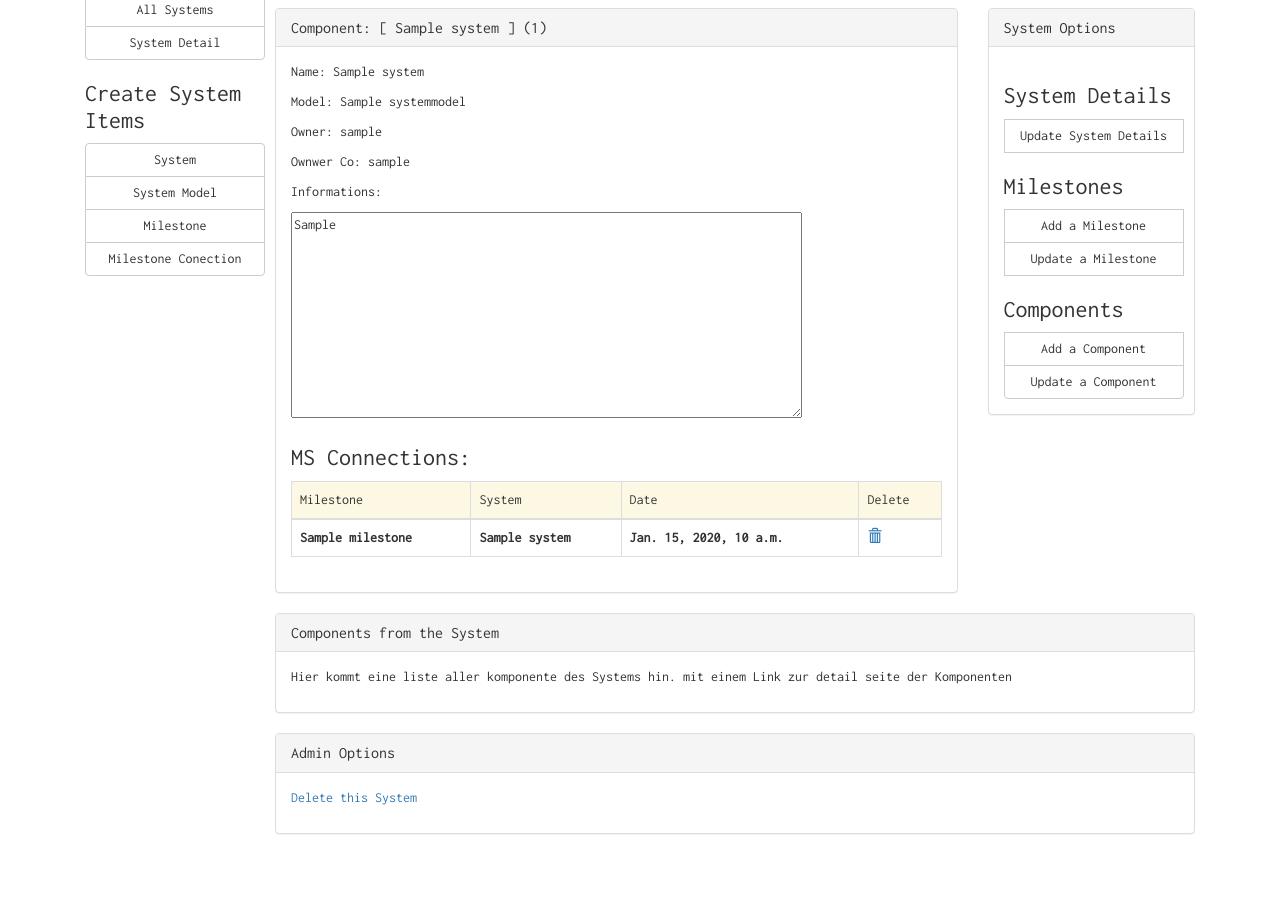
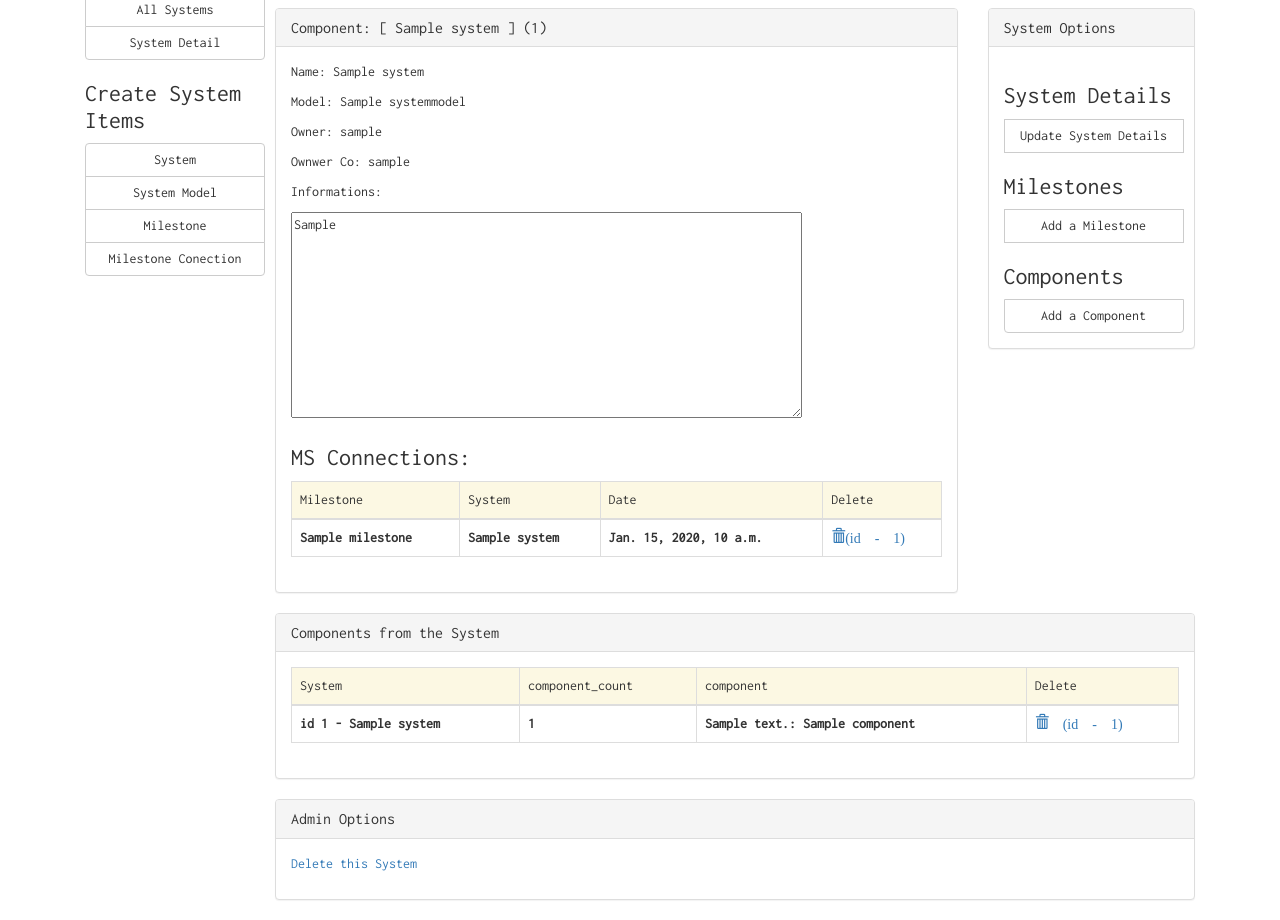
Before and after one commit to woastel/SeeN, a Django app: a page that uses taffwebapp/system/templates/system/system_detail_view.html in a window 1280 px wide. Shown: the part 135-1055 px from the top of the page. Before the commit the page ends 969 px from the top, so only its background shows below. Run offline with Django 3.2, Linux system fonts and the light colour scheme; a user stored in the database is signed in; tables that the repository leaves empty hold one stand-in row (values such as "Sample post"); some libraries are stand-ins or nearby versions.

Commit message:
system app: create component connection
component connection between system and component
is now supported ... this table simulates the relesed components for a
system

```diff
--- a/taffwebapp/system/forms.py
+++ b/taffwebapp/system/forms.py
@@ -1,4 +1,5 @@
 from django import forms
+from components.models import Component
 from .models import (
     System,
     SystemModel,
@@ -75,6 +76,8 @@ class Create_MSDBConnention_Form2(forms.ModelForm):
         }
 
 class Create_Component_Connection_Form(forms.ModelForm):
+    component = forms.ModelChoiceField(queryset=Component.objects.order_by("name"))
+
     class Meta:
         model = System_Component_connection
         fields = [
--- a/taffwebapp/system/templates/system/system_detail_view.html
+++ b/taffwebapp/system/templates/system/system_detail_view.html
@@ -58,7 +58,7 @@
                   <th>{{ item.system.name }}</th>
                   <th>{{ item.creation_date }}</th>
                   <th><a href="{% url 'system:delete_msdb_connection' item.id %}">
-                    <span class="glyphicon glyphicon-trash"></span>
+                    <span class="glyphicon glyphicon-trash">(id - {{item.id}})</span>
                   </a></th>
                 </tr>
               {% endfor %}
@@ -86,17 +86,12 @@
           <button type="button" class="btn btn-default" onclick="location.href = '{% url 'system:create_ms_connection_from_system' system.id %}';">
             Add a Milestone
           </button>
-          <button type="button" class="btn btn-default" onclick="location.href = '#';">
-            Update a Milestone
+
+          <h3>Components</h3>
+          <button type="button" class="btn btn-default" onclick="location.href = '{% url 'system:create_component_connection' system.id %}';">
+            Add a Component
           </button>
 
-          <h3>Components</h3>
-          <button type="button" class="btn btn-default" onclick="location.href = '#';">
-            Add a Component
-          </button>
-          <button type="button" class="btn btn-default" onclick="location.href = '#';">
-            Update a Component
-          </button>
         </div>
       </div>
     </div>
@@ -110,8 +105,30 @@
         <h3 class="panel-title">Components from the System</h3>
       </div>
       <div class="panel-body">
-        <p> Hier kommt eine liste aller komponente des Systems hin.
-            mit einem Link zur detail seite der Komponenten</p>
+        <div class="table-responsive">
+          <table class="table table-bordered">
+            <thead>
+              <tr class="warning">
+                <td>System</td>
+                <td>component_count</td>
+                <td>component</td>
+                <td>Delete</td>
+              </tr>
+            </thead>
+            <tbody>
+              {% for item in system_component_connection_list %}
+                <tr>
+                  <th>{{ item.system }}</th>
+                  <th>{{ item.component_count }}</th>
+                  <th>{{ item.component }}</th>
+                  <th><a href="{% url 'system:delete_component_connection' item.id %}">
+                    <span class="glyphicon glyphicon-trash"> (id - {{item.id}}) </span>
+                  </a></th>
+                </tr>
+              {% endfor %}
+            </tbody>
+          </table>
+        </div>
       </div>
     </div>
   </div>
--- a/taffwebapp/system/urls.py
+++ b/taffwebapp/system/urls.py
@@ -25,8 +25,12 @@ urlpatterns = [
     url(r'^create/milestone/$',         views.Create_Milestone_View.as_view(),      name="create_milestone"),
 
 
-    url(r'^create/MSDBConnection/$',                            views.Create_MSDBConnection_View.as_view(), name="create_msdb_connection"),
-    url(r'^create/MSDBConnection/system/(?P<pk>[0-9]+)/$',      views.Create_MSDB_Connection_from_system.as_view(),         name="create_ms_connection_from_system"),
-    url(r'^delete/MSDBConnection/(?P<pk>[0-9]+)/$',             views.Delete_MSDB_Connection.as_view(),         name="delete_msdb_connection"),
+    url(r'^create/MSDBConnection/$',                            views.Create_MSDBConnection_View.as_view(),         name="create_msdb_connection"),
+    url(r'^create/MSDBConnection/system/(?P<pk>[0-9]+)/$',      views.Create_MSDB_Connection_from_system.as_view(), name="create_ms_connection_from_system"),
+    url(r'^delete/MSDBConnection/(?P<pk>[0-9]+)/$',             views.Delete_MSDB_Connection.as_view(),             name="delete_msdb_connection"),
+
+    url(r'^create/componentconnection/(?P<pk>[0-9]+)/$',    views.Create_Component_Connection.as_view(),   name="create_component_connection"),
+    url(r'^delete/componentconnection/(?P<pk>[0-9]+)/$',    views.Delete_Component_Connection.as_view(),   name="delete_component_connection"),
+
 
     ]
--- a/taffwebapp/system/views.py
+++ b/taffwebapp/system/views.py
@@ -88,6 +88,15 @@ class Detail_System_View(View):
             # get the hole list of msdb connections from the system
             msdbconnection_list = MSDBConnention.objects.filter(system=var_system).order_by('milestone__name')
             context['msdbconnection_list'] = msdbconnection_list
+
+
+            system_component_connection_list = (
+                System_Component_connection.objects.filter(
+                    system=var_system).order_by('component__component_id'))
+
+            context['system_component_connection_list'] = (
+                system_component_connection_list)
+
         else:
             # warning output
             print("Error: the system is not avalible")
@@ -407,19 +416,95 @@ class Delete_MSDB_Connection(DeleteView):
 
 
 # Views for the System - Component Conection
-
+@method_decorator(login_required, name='dispatch')
 class Create_Component_Connection(View):
     form_class = Create_Component_Connection_Form
     template_name = 'system/system_createForm.html'
-    panel_titel = {'panel_titel' : 'Create a Milestone Time System Connection'}
+    panel_titel = 'Create a Milestone Time System Connection'
 
     def get(self, request, *args, **kwargs):
-        pass
+        form = self.form_class()
+        context = {}
+        context["form"] = form
+        context["panel_titel"] = self.panel_titel
+
+        return render(request, self.template_name, context)
 
     def post(self, request, *args, **kwargs):
-        pass
+        # laden der ausgefuellten form aus dem POST request
+        form = self.form_class(request.POST)
 
 
-class Delete_Component_Connection(View):
+        # Die System id aus dem POST request laden
+        print(kwargs)
+        system_id = kwargs["pk"]
+        # die milestone id aus dem POST request laden
+        component_id = request.POST["component"]
+
+
+
+        # Alle Objecte laden die system_id und milestone_id enthalten
+        # Denn es darf für jedes system nur ein milesone mit einem type geben
+        # nicht das es 2x den MS 10 gibt
+        list_component_connects = System_Component_connection.objects.filter(
+                                        system=system_id, component=component_id)
+
+        # checken ob die geladene liste objecte enthaelt
+        # oder die laenge der liste 0 ist
+        if len(list_component_connects) != 0:
+            error_msg = []
+            error_msg.append(str("Es besteht schon ein objekt aus system_id {} und component_id {}".format(system_id, component_id)))
+            print("DEBUG: Error: es ist schon ein Objects dieser Kombination vorhanden")
+
+        else:
+            print("DEBUG: OK: Object kann erstellt werden.")
+
+            if form.is_valid():
+
+                instance = form.save(commit=False)
+
+                instance.user_creator = request.user
+                instance.date_creation = datetime.now()
+                system_var = System.objects.filter(id=system_id)[0]
+                instance.system = system_var
+
+                instance.save()
+                return HttpResponseRedirect(reverse_lazy('system:system_detail', kwargs={"pk": system_id}))
+
+
+        context = {'form': form}
+        context["panel_titel"] = self.panel_titel
+        context.update({"error_msg_avalible": True})
+        context.update({"error_msg_list": error_msg})
+        return render(request, self.template_name, context)
+
+@method_decorator(login_required, name='dispatch')
+class Delete_Component_Connection(DeleteView):
     model = System_Component_connection
     template_name = "components/component_delete_confirm.html"
+
+    def delete(self, request, *args, **kwargs):
+        """
+            Funktion to check the user
+            only the creator can delete the object nobody else
+        """
+
+        # get the object you would be delete
+        self.object = self.get_object()
+        # check if the creator.username is the requested username
+        ## if self.object.creator.username != request.user.get_username():
+        ##     # if not send a error
+        ##     return HttpResponse("FAIL not the right user")
+
+        print(kwargs)
+
+        system = self.object.system
+
+        self.success_url = reverse_lazy('system:system_detail', kwargs={"pk": system.id})
+
+        # store the success url
+        success_url = self.get_success_url()
+        # delete the object
+        self.object.delete()
+        # return the success url
+        return HttpResponseRedirect(success_url)
```
